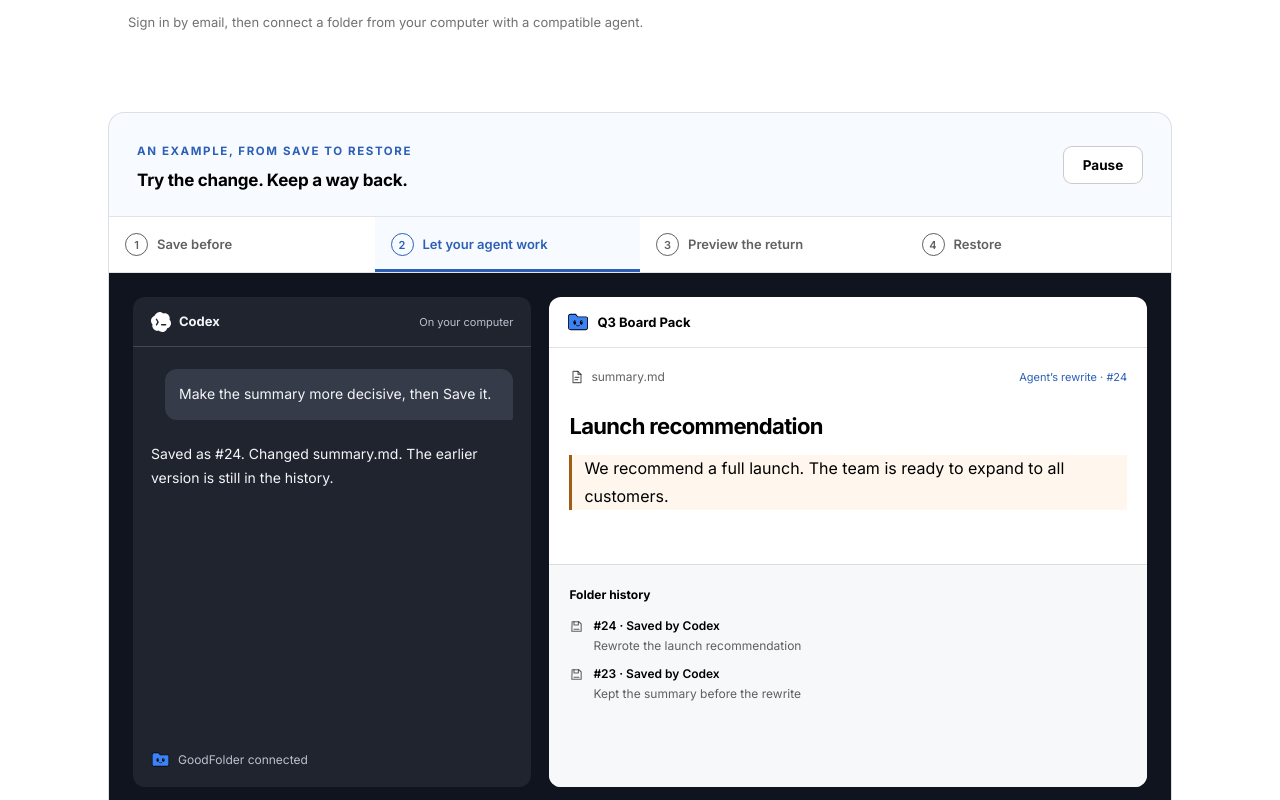
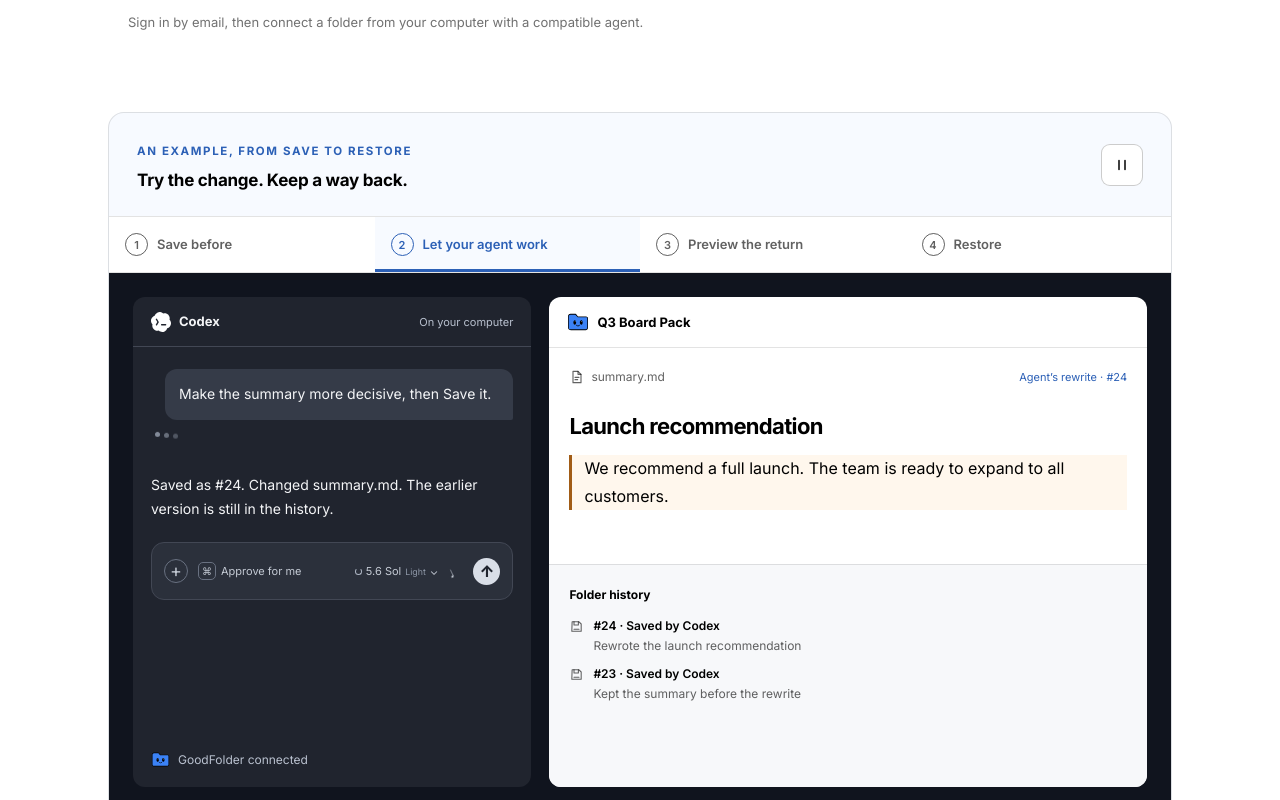
Before and after one commit to areia-ai/goodfolder, a Next.js app in the folder apps/web/: page / in a window 1280 px wide. Shown: the part 615-1415 px from the top of the page. Built offline with nearby package versions, Linux system fonts and the light colour scheme.

Commit message:
Refine landing recovery animation controls

```diff
--- a/apps/web/app/globals.css
+++ b/apps/web/app/globals.css
@@ -2883,6 +2883,9 @@ img, svg { max-width: 100%; }
   .gf-recovery__steps { grid-template-columns: repeat(2,minmax(0,1fr)); }
   .gf-recovery__steps button { padding: 12px; font-size: 12px; }
   .gf-recovery__workspace { grid-template-columns: minmax(0,1fr); padding: 12px; gap: 12px; }
+  .gf-recovery__composer { margin: 0 14px; gap: 7px; padding-inline: 9px; }
+  .gf-recovery__approval { font-size: 10px; }
+  .gf-recovery__model { font-size: 10px; }
   .gf-recovery__exchange { padding: 14px; min-height: 246px; }
   .gf-recovery__folder { order: -1; }
   .gf-recovery__prompt { margin-left: 0; }
@@ -2893,11 +2896,29 @@ img, svg { max-width: 100%; }
   .gf-recovery figcaption { padding: 18px; }
 }
 @media (prefers-reduced-motion: reduce) {
-  .gf-recovery__exchange,.gf-recovery__document { animation: none; }
+  .gf-recovery__exchange,.gf-recovery__document,.gf-recovery__typing i { animation: none; }
 }
 @media (max-width: 360px) {
   .gf-recovery__document { min-height: 290px; }
   .gf-recovery__history { min-height: 260px; }
   .gf-recovery figcaption { min-height: 148px; }
 }
-.gf-recovery__heading > button { width: 80px; flex-shrink: 0; justify-content: center; }
+.gf-recovery__play { display: grid; place-items: center; width: 42px; height: 42px; flex-shrink: 0; border: 1px solid var(--gf-line-strong); border-radius: 9px; background: white; color: var(--gf-ink); transition: border-color .2s, background .2s; }
+.gf-recovery__play:hover { border-color: var(--gf-blue-ink); background: var(--gf-blue-wash); }
+.gf-recovery__play svg { width: 18px; height: 18px; fill: currentColor; stroke: currentColor; stroke-width: 2; stroke-linecap: round; stroke-linejoin: round; }
+.gf-recovery__composer { display: flex; align-items: center; gap: 10px; min-height: 58px; margin: 0 18px; padding: 10px 12px; border: 1px solid #424754; border-radius: 13px; background: #2b303b; color: #c4cad4; font-size: 11px; }
+.gf-recovery__composer-add { display: grid; place-items: center; width: 24px; height: 24px; border: 1px solid #697181; border-radius: 50%; font-size: 18px; line-height: 1; }
+.gf-recovery__approval { display: inline-flex; align-items: center; gap: 5px; white-space: nowrap; }
+.gf-recovery__approval span { display: grid; place-items: center; width: 18px; height: 18px; border: 1px solid #697181; border-radius: 5px; font-size: 10px; }
+.gf-recovery__composer-spacer { flex: 1; }
+.gf-recovery__model { display: inline-flex; align-items: center; gap: 4px; white-space: nowrap; }
+.gf-recovery__model i { width: 7px; height: 7px; border: 1px solid #aeb6c4; border-top-color: transparent; border-radius: 50%; }
+.gf-recovery__model small { color: #8f98a8; }
+.gf-recovery__mic { font-size: 15px; transform: rotate(-25deg); }
+.gf-recovery__send { display: grid; place-items: center; width: 27px; height: 27px; border-radius: 50%; background: #d9dee7; color: #20242e; font-size: 16px; font-weight: 800; }
+.gf-recovery__typing { display: flex; gap: 4px; width: fit-content; margin: 14px 0 0 4px; }
+.gf-recovery__typing i { width: 5px; height: 5px; border-radius: 50%; background: #9da6b5; animation: gf-recovery-typing .8s ease-in-out infinite alternate; }
+.gf-recovery__typing i:nth-child(2) { animation-delay: .15s; }
+.gf-recovery__typing i:nth-child(3) { animation-delay: .3s; }
+.gf-recovery__typing + .gf-recovery__reply { margin-top: 12px; }
+@keyframes gf-recovery-typing { from { opacity: .3; transform: translateY(0); } to { opacity: 1; transform: translateY(-3px); } }
--- a/apps/web/components/recovery-demo.tsx
+++ b/apps/web/components/recovery-demo.tsx
@@ -62,10 +62,12 @@ export function RecoveryDemo() {
     <figure ref={root} className="gf-recovery" aria-label="Illustrated example of saving and restoring a report with a local agent">
       <div className="gf-recovery__heading">
         <div><p className="gf-eyebrow">An example, from Save to Restore</p><h2 className="gf-h3 mt-2">Try the change. Keep a way back.</h2></div>
-        <button type="button" className="gf-button-secondary" onClick={() => {
+        <button type="button" className="gf-recovery__play" aria-label={playing ? "Pause example" : scene === SCENES.length - 1 ? "Replay example" : "Play example"} onClick={() => {
           if (!playing && scene === SCENES.length - 1) setScene(0);
           setPlaying(!playing);
-        }}>{playing ? "Pause" : scene === SCENES.length - 1 ? "Replay" : "Play"}</button>
+        }}>
+          <svg viewBox="0 0 24 24" aria-hidden="true">{playing ? <path d="M8 6v12M16 6v12" /> : <path d="m9 6 9 6-9 6Z" />}</svg>
+        </button>
       </div>
       <div className="gf-recovery__steps" role="group" aria-label="Example steps">
         {SCENES.map((item, index) => <button key={item.label} type="button" aria-pressed={scene === index} onClick={() => { setScene(index); setPlaying(false); }}>
@@ -77,7 +79,16 @@ export function RecoveryDemo() {
           <div className="gf-recovery__bar"><img src="/partners/codex.svg" alt="" width="20" height="20" /><b>Codex</b><span>On your computer</span></div>
           <div key={scene} className="gf-recovery__exchange">
             <p className="gf-recovery__prompt">{current.prompt}</p>
+            <div className="gf-recovery__typing" aria-hidden="true"><i /><i /><i /></div>
             <p className="gf-recovery__reply">{current.reply}</p>
+          </div>
+          <div className="gf-recovery__composer">
+            <span className="gf-recovery__composer-add">+</span>
+            <span className="gf-recovery__approval"><span>⌘</span> Approve for me</span>
+            <span className="gf-recovery__composer-spacer" />
+            <span className="gf-recovery__model"><i />5.6 Sol <small>Light</small>⌄</span>
+            <span className="gf-recovery__mic" aria-hidden="true">♩</span>
+            <span className="gf-recovery__send" aria-hidden="true">↑</span>
           </div>
           <div className="gf-recovery__connected"><BrandMark size={19} title="" />GoodFolder connected</div>
         </div>
```
